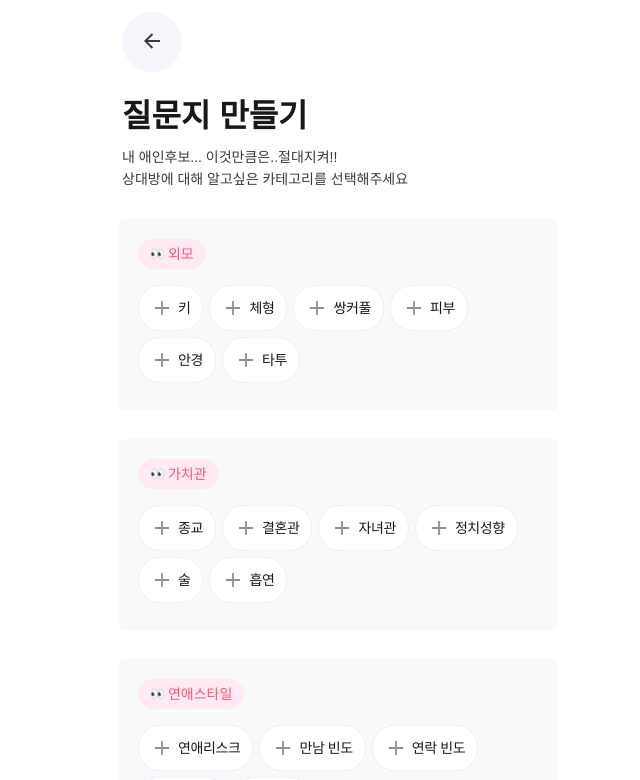
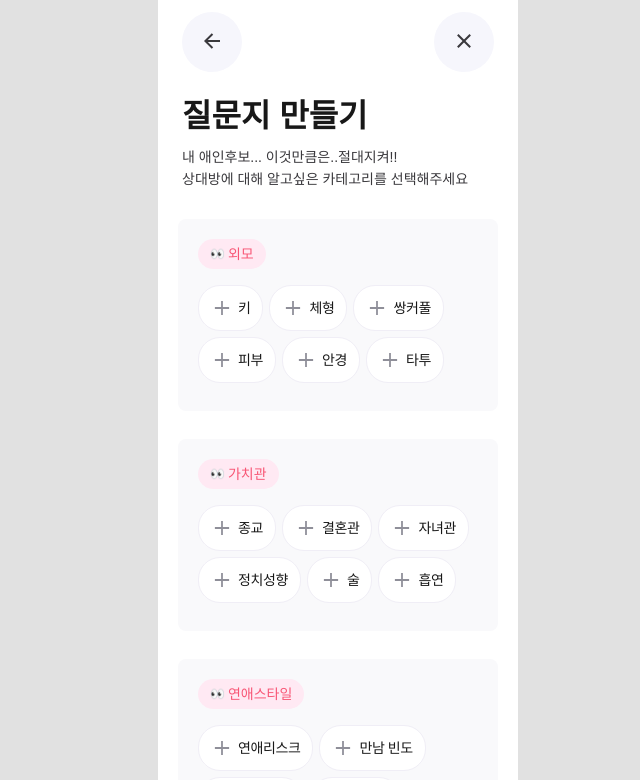
Before and after one commit to kkomyoung/love-document-client, a React (Create React App) app: page /research in a window 1280 px wide. Shown: the top 780 px of the page, without its empty margins (302-942 px from the left). Built offline with nearby package versions, Linux system fonts and the light colour scheme; a web font is replaced by a local one.

Commit message:
feat: 공통 header 수정

```diff
--- a/src/components/buttons/Buttons.jsx
+++ b/src/components/buttons/Buttons.jsx
@@ -6,9 +6,9 @@ import { ReactComponent as IconArrowPrev } from '../../assets/icon_arrow_prev.sv
 import { ReactComponent as IconClose } from '../../assets/icon_close.svg'
 import { ReactComponent as IconDelete } from '../../assets/icon_delete.svg'
 
-const CircleButton = ({ feature }) => {
+const CircleButton = ({ feature, align }) => {
   return (
-    <StyledCircleButton type="button" className={feature}>
+    <StyledCircleButton type="button" className={align}>
       {feature === 'back' && <IconArrowPrev />}
       {feature === 'close' && <IconClose />}
       {feature === 'delete' && <IconDelete />}
@@ -21,14 +21,6 @@ const StyledCircleButton = styled.button`
   border-radius: 50%;
   border: none;
   background: #f6f6fc;
-
-  &.back {
-    float: left;
-  }
-  &.close,
-  &.delete {
-    float: right;
-  }
 `
 const RoundButton = ({ large, color, text, icon }) => {
   return (
--- a/src/components/header/Header.jsx
+++ b/src/components/header/Header.jsx
@@ -1,20 +1,100 @@
-import React from 'react'
+import React, { useEffect, useState } from 'react'
 import styled from 'styled-components'
+import { CircleButton } from '../buttons/Buttons'
 
-const Header = (props) => {
-  return <HeadDiv>{props.children}</HeadDiv>
+const Header = ({ title, leftBtn, rightBtn }) => {
+  const [isScrolled, setIsScrolled] = useState(false)
+
+  useEffect(() => {
+    const handleScroll = () => {
+      window.scrollY > 100 ? setIsScrolled(true) : setIsScrolled(false)
+    }
+    window.addEventListener('scroll', handleScroll)
+    return () => {
+      window.removeEventListener('scroll', handleScroll)
+    }
+  }, [])
+
+  return (
+    <StyledHeader className={isScrolled && title ? 'on' : ''}>
+      <div className="inner">
+        {leftBtn && (
+          <CircleButton feature={leftBtn} align="left"></CircleButton>
+        )}
+        {title && <p>{title}</p>}
+        {rightBtn && (
+          <CircleButton feature={rightBtn} align="right"></CircleButton>
+        )}
+      </div>
+    </StyledHeader>
+  )
 }
 
-const HeadDiv = styled.header`
-  position: sticky;
-  top: 0;
-  left: 0;
-  padding: 1.2rem 2.4rem;
+const StyledHeader = styled.header`
+  height: 8.4rem;
 
-  &:after {
-    content: '';
-    display: block;
-    clear: both;
+  .inner {
+    position: relative;
+    max-width: 360px;
+    width: 100%;
+    height: 8.4rem;
+    display: flex;
+    justify-content: center;
+    align-items: center;
+    transition: 0.3s;
+  }
+
+  button {
+    position: absolute;
+  }
+  .left {
+    left: 2.4rem;
+    top: 1.2rem;
+  }
+  .right {
+    right: 2.4rem;
+    top: 1.2rem;
+  }
+
+  p {
+    ${(props) => props.theme.fontSize.label_m_sb}
+    text-align: center;
+    width: 70%;
+    opacity: 0;
+    transition: 0.3s;
+  }
+
+  // fixed
+  &.on {
+    .inner {
+      position: fixed;
+      height: 4.8rem;
+      background: #fff;
+      padding: 0;
+
+      & + article {
+        padding-top: 8.4rem;
+      }
+
+      p {
+        opacity: 1;
+      }
+
+      button {
+        width: 4.8rem;
+        height: 4.8rem;
+        background: none;
+      }
+
+      .left {
+        left: 0;
+        top: 0;
+      }
+      .right {
+        right: 0;
+        top: 0;
+      }
+    }
   }
 `
 
--- a/src/pages/Onboarding.jsx
+++ b/src/pages/Onboarding.jsx
@@ -1,21 +1,14 @@
 import React from 'react'
 import styled from 'styled-components'
 import Header from '../components/header/Header'
-import {
-  ButtonArea,
-  RoundButton,
-  CircleButton,
-} from '../components/buttons/Buttons'
+import { ButtonArea, RoundButton } from '../components/buttons/Buttons'
 import { Title, TextDesc } from '../components/texts/Texts'
 import ImgTest from '../assets/img_test.png'
 
 function Onboarding() {
   return (
     <StyledMain>
-      <Header>
-        <CircleButton feature="back" />
-        <CircleButton feature="close" />
-      </Header>
+      <Header leftBtn="back" rightBtn="close" />
       <StyledAirticle>
         <StyledImgWrap>
           <img src={ImgTest} alt="" />
--- a/src/pages/Research.jsx
+++ b/src/pages/Research.jsx
@@ -6,11 +6,7 @@ import LoginForm from '../components/form/LoginForm'
 
 import { ReactComponent as IconAirplane } from '../assets/icon_airplane.svg'
 
-import {
-  ButtonArea,
-  CircleButton,
-  RoundButton,
-} from '../components/buttons/Buttons'
+import { ButtonArea, RoundButton } from '../components/buttons/Buttons'
 import {
   TextArea,
   SubTextArea,
@@ -40,9 +36,7 @@ const dummy = [
 function Research() {
   return (
     <StyledMain>
-      <Header>
-        <CircleButton feature="back" />
-      </Header>
+      <Header title="질문지 만들기" leftBtn="back" rightBtn="close" />
       <article>
         <TextArea>
           <Title>질문지 만들기</Title>
--- a/src/styles/globalStyles.jsx
+++ b/src/styles/globalStyles.jsx
@@ -42,17 +42,20 @@ const GlobalStyle = createGlobalStyle`
     font-family: 'Pretendard', sans-serif;
     font-weight: 400;
     line-height: 1;
-    color: ${(props) => props.theme.gray800}
+    color: ${(props) => props.theme.gray800};
+    background: #e1e1e1;
   }
 
   #wrap {
-    max-width: 480px; //최소 360px
+    background: #fff;
+    max-width: 360px;
     width: 100%;
     margin: 0 auto;
   }
 
   button {
     cursor: pointer;
+    padding: 0;
   }
 
   a {
```
